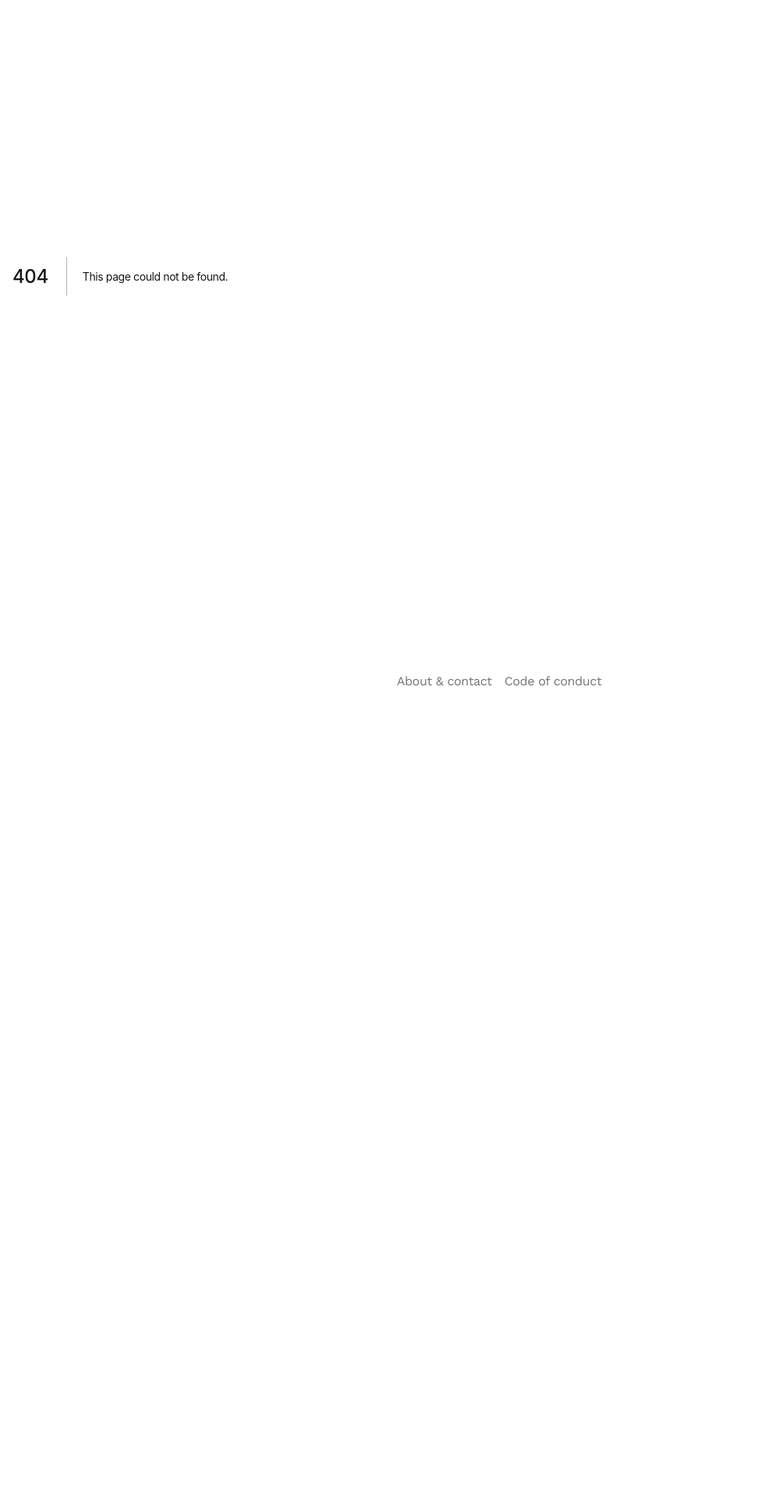
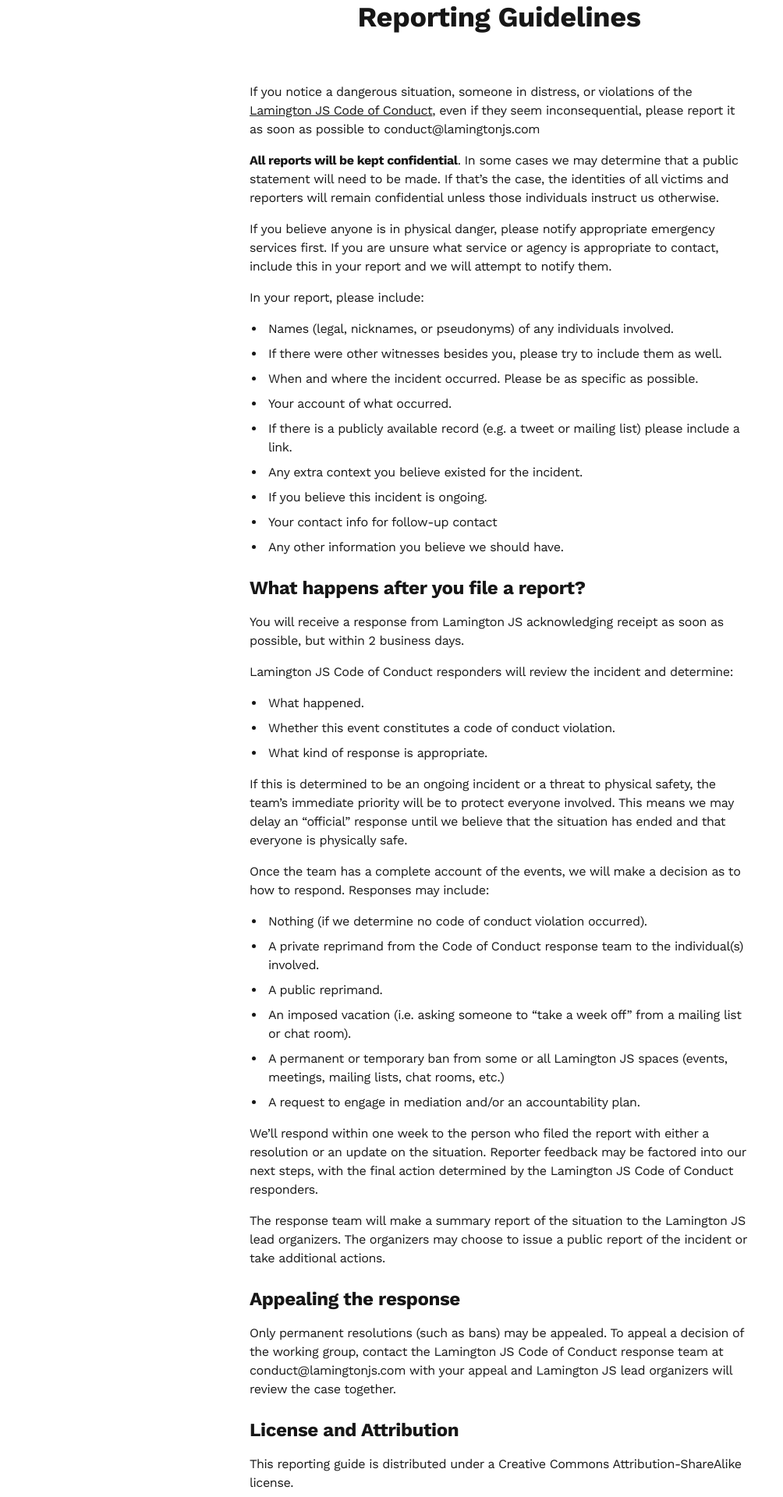
Before and after one commit to aaronmoodie/lamingtonjs, a Next.js app: page /conduct-reporting in a window 1280 px wide. Before the commit this address had no page. Shown: the part 140-2060 px from the top of the page at 78% size, without its empty margins (0-1004 px from the left). Before the commit the page ends 1054 px from the top, so only its background shows below. Built offline with nearby package versions, Linux system fonts and the light colour scheme.

Commit message:
Added MDX support , added COC and reporting pages

```diff
--- a/components/footer.js
+++ b/components/footer.js
@@ -3,8 +3,12 @@
 		<footer className="flex items-center justify-center w-full h-20 mt-16 text-gray-500">
 			<nav>
 				<ul>
-					<li className="px-2 inline"><a href="/about">About &amp; contact</a></li>
-					<li className="px-2 inline"><a href="/coc">Code of conduct</a></li>
+					<li className="px-2 inline">
+						<a href="/about">About &amp; contact</a>
+					</li>
+					<li className="px-2 inline">
+						<a href="/conduct">Code of Conduct</a>
+					</li>
 				</ul>
 			</nav>
 		</footer>
--- /dev/null
+++ b/components/page.js
@@ -0,0 +1,14 @@
+import { MDXProvider } from '@mdx-js/react'
+
+export default function Page(props) {
+	return (
+		<div className='flex flex-col w-full max-w-screen-sm mx-auto'>
+      <MDXProvider>
+        <h1 className='text-4xl font-bold text-center my-12'>
+          {props.meta.title}
+        </h1>
+        <article {...props} />
+      </MDXProvider>
+		</div>
+	)
+}
--- a/pages/coc.js
+++ /dev/null
@@ -1,10 +0,0 @@
-export default function COC() {
-	return (
-		<div className="flex flex-col w-full max-w-screen-md mx-auto">
-			<h1 className="text-4xl font-bold text-center my-12">Code Of Conduct</h1>
-			<p>
-				Lamington JS aims to be a friendly, safe, and welcoming environment. As such, we are committed to providing a harassment-free experience for all, regardless of gender identity and expression, sexual orientation, disability, physical appearance, body size, race, age, socioeconomic status, or religion (or lack thereof).
-			</p>
-		</div>
-	)
-}
--- /dev/null
+++ b/pages/conduct-reporting.mdx
@@ -0,0 +1,60 @@
+import Page from '../components/page'
+
+export const meta = {
+  title: 'Reporting Guidelines',
+}
+
+If you notice a dangerous situation, someone in distress, or violations of the [Lamington JS Code of Conduct](/conduct), even if they seem inconsequential, please report it as soon as possible to conduct@lamingtonjs.com
+
+**All reports will be kept confidential**. In some cases we may determine that a public statement will need to be made. If that’s the case, the identities of all victims and reporters will remain confidential unless those individuals instruct us otherwise.
+
+If you believe anyone is in physical danger, please notify appropriate emergency services first. If you are unsure what service or agency is appropriate to contact, include this in your report and we will attempt to notify them.
+
+In your report, please include:
+
+- Names (legal, nicknames, or pseudonyms) of any individuals involved.
+- If there were other witnesses besides you, please try to include them as well.
+- When and where the incident occurred. Please be as specific as possible.
+- Your account of what occurred.
+- If there is a publicly available record (e.g. a tweet or mailing list) please include a link.
+- Any extra context you believe existed for the incident.
+- If you believe this incident is ongoing.
+- Your contact info for follow-up contact
+- Any other information you believe we should have.
+
+## What happens after you file a report?
+
+You will receive a response from Lamington JS acknowledging receipt as soon as possible, but within 2 business days.
+
+Lamington JS Code of Conduct responders will review the incident and determine:
+
+- What happened.
+- Whether this event constitutes a code of conduct violation.
+- What kind of response is appropriate.
+
+If this is determined to be an ongoing incident or a threat to physical safety, the team’s immediate priority will be to protect everyone involved. This means we may delay an “official” response until we believe that the situation has ended and that everyone is physically safe.
+
+Once the team has a complete account of the events, we will make a decision as to how to respond. Responses may include:
+
+- Nothing (if we determine no code of conduct violation occurred).
+- A private reprimand from the Code of Conduct response team to the individual(s) involved.
+- A public reprimand.
+- An imposed vacation (i.e. asking someone to “take a week off” from a mailing list or chat room).
+- A permanent or temporary ban from some or all Lamington JS spaces (events, meetings, mailing lists, chat rooms, etc.)
+- A request to engage in mediation and/or an accountability plan.
+
+We’ll respond within one week to the person who filed the report with either a resolution or an update on the situation. Reporter feedback may be factored into our next steps, with the final action determined by the Lamington JS Code of Conduct responders.
+
+The response team will make a summary report of the situation to the Lamington JS lead organizers. The organizers may choose to issue a public report of the incident or take additional actions.
+
+## Appealing the response
+
+Only permanent resolutions (such as bans) may be appealed. To appeal a decision of the working group, contact the Lamington JS Code of Conduct response team at conduct@lamingtonjs.com with your appeal and Lamington JS lead organizers will review the case together.
+
+## License and Attribution
+
+This reporting guide is distributed under a Creative Commons Attribution-ShareAlike license.
+
+Portions of text derived from [Donut.js](https://donutjs.club/conduct/reporting/), which were derived from [Stumptown Syndicate](https://web.archive.org/web/20191227085930/http://stumptownsyndicate.org/code-of-conduct/reporting-guidelines/) and the [Django Software Foundation.](https://www.djangoproject.com/conduct/reporting/)
+
+export default ({ children }) => <Page meta={meta}>{children}</Page>
--- /dev/null
+++ b/pages/conduct.mdx
@@ -0,0 +1,68 @@
+import Page from '../components/page'
+
+export const meta = {
+  title: 'Code Of Conduct',
+}
+
+## Need Help?
+
+To report an incident, please review the reporting guide and email conduct@lamingtonjs.com.
+
+## Purpose
+
+Lamington JS aims to be a friendly, safe, and welcoming environment. As such, we are committed to providing a harassment-free experience for all, regardless of gender identity and expression, sexual orientation, disability, physical appearance, body size, race, age, socioeconomic status, or religion (or lack thereof).
+
+## Scope
+
+We expect all attendees, speakers, sponsors, and staff to abide by this Code of Conduct in Lamington JS community venues–online and in-person–as well as in one-on-one communications pertaining to community business.
+
+This code of conduct and its related procedures also applies to unacceptable behavior occurring outside the scope of community activities when such behavior has the potential to adversely affect the safety and well-being of community members.
+
+## Expectations
+
+At Lamington JS, we ask that everyone:
+- Exercise consideration and respect in your speech and actions.
+- Attempt collaboration before conflict.
+- Refrain from demeaning, discriminatory, or harassing behavior and speech.
+- Be mindful of your surroundings and of your fellow participants.
+- Remember that community event venues may be shared with members of the public; please be respectful to all patrons of these locations.
+
+## Unacceptable Behavior
+
+The following behaviors are considered harassment and are unacceptable within our community:
+- Violence, threats of violence or violent language directed against another person.
+- Sexist, racist, homophobic, transphobic, ableist or otherwise discriminatory jokes and language.
+- Posting or displaying sexually explicit or violent material.
+- Posting or threatening to post other people’s personally identifying information (“doxing”).
+- Personal insults, particularly those related to gender, sexual orientation, race, religion, or disability.
+- Inappropriate photography or recording.
+- Inappropriate physical contact. You should have someone’s consent before touching them.
+- Unwelcome sexual attention. This includes, sexualized comments or jokes; inappropriate touching, groping, and unwelcomed sexual advances.
+- Deliberate intimidation, stalking or following (online or in person).
+- Advocating for, or encouraging, any of the above behavior.
+- Sustained disruption of community events, including talks and presentations.
+
+Unacceptable behavior from any community member, including sponsors and those with decision-making authority, will not be tolerated.
+
+Anyone asked to stop unacceptable behavior is expected to comply immediately.
+If a community member engages in unacceptable behavior, Lamington JS organizers may take any action they deem appropriate, up to and including a temporary ban or permanent expulsion from the community without warning (and without refund in the case of a paid event).
+
+## Reporting Guidelines
+
+If you are subject to or witness unacceptable behaviour, or have any other concerns, please notify a community organiser as soon as possible.
+
+[Reporting Guidelines](/conduct-reporting)
+
+Additionally, community organisers are available to help community members engage with local law enforcement or to otherwise help those experiencing unacceptable behaviour feel safe. In the context of in-person events, organisers will also provide escorts as desired by the person experiencing distress.
+
+## Addressing grievances
+
+If you feel you have been falsely or unfairly accused of violating this Code of Conduct, you should notify the Lamington JS Code of Conduct response team at with a concise description of your grievance. Your grievance will be handled in accordance with our reporting guidelines.
+
+## License and Attribution
+
+This Code of Conduct is distributed under a [Creative Commons Attribution-ShareAlike license](https://creativecommons.org/licenses/by-sa/3.0/).
+
+Portions of text derived from the [Donuts JS Code of Coduct](https://donutjs.club/conduct), the [Django Code of Conduct](https://www.djangoproject.com/conduct), the [Geek Feminism Anti-Harassment Policy](http://geekfeminism.wikia.com/wiki/Conference_anti-harassment/Policy) and the [Ruby AU Code of Conduct](https://ruby.org.au/policies/code-of-conduct).
+
+export default ({ children }) => <Page meta={meta}>{children}</Page>
--- a/styles/globals.css
+++ b/styles/globals.css
@@ -26,6 +26,31 @@
 		font-style: normal;
 		font-display: block;
 	}
+
+	article a {
+		@apply underline;
+	}
+
+	article h2 {
+		@apply text-2xl font-bold mt-6;
+	}
+
+	article h2:first-child {
+		@apply mt-0;
+	}
+
+	article p {
+		@apply my-4;
+	}
+
+	article ul {
+		@apply list-disc my-4 ml-5;
+	}
+
+	article li {
+		@apply my-2 pl-1;
+	}
+
 }
 
 @layer components {
--- a/tailwind.config.js
+++ b/tailwind.config.js
@@ -2,7 +2,10 @@
 
 module.exports = {
   mode: 'jit',
-  purge: ['./pages/**/*.{js,ts,jsx,tsx}', './components/**/*.{js,ts,jsx,tsx}'],
+  purge: [
+    './pages/**/*.{js,ts,md,jsx,tsx,mdx}',
+    './components/**/*.{js,ts,md,jsx,tsx,mdx}'
+  ],
   darkMode: 'media', // or 'media' or 'class'
   theme: {
     colors: {
```
